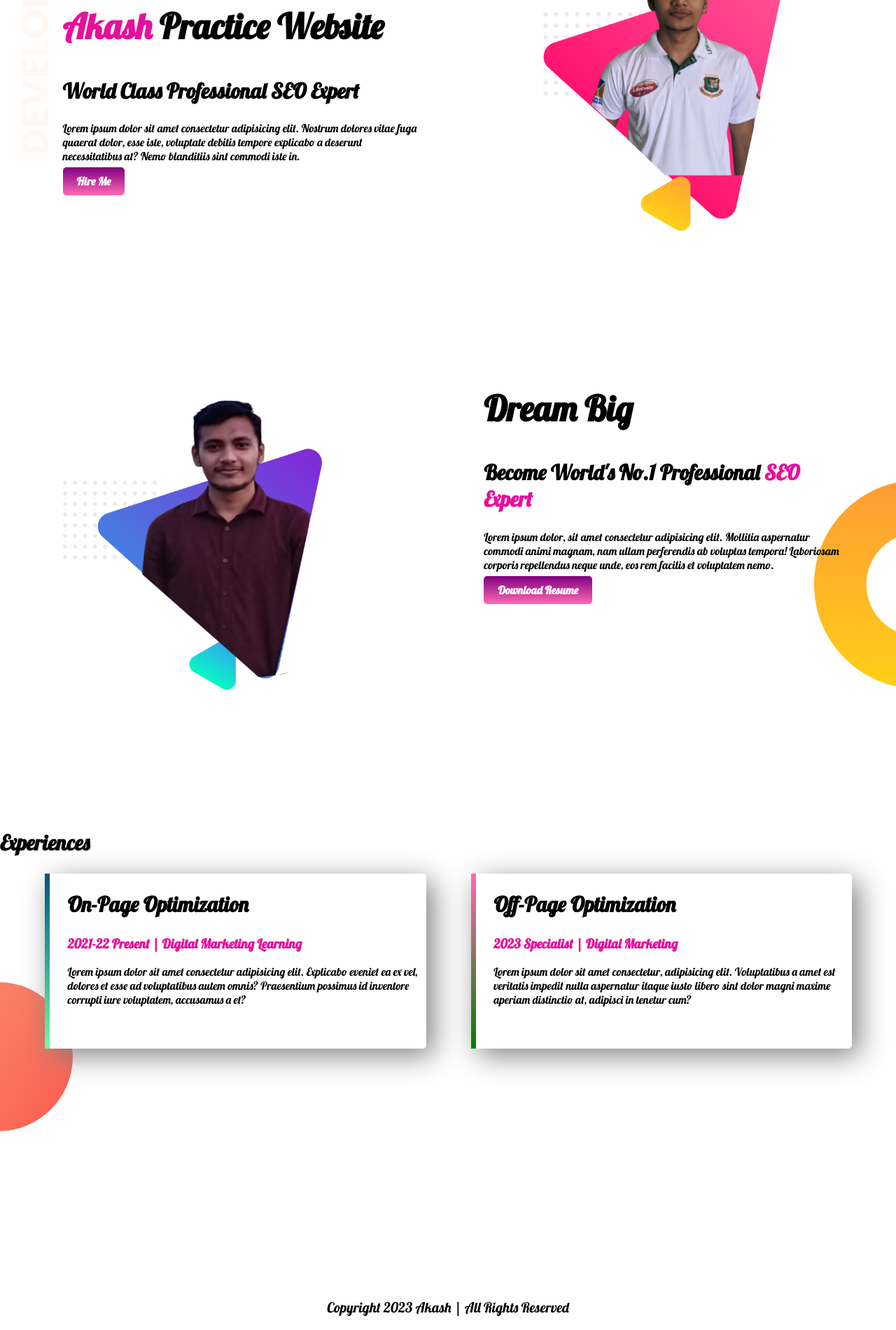
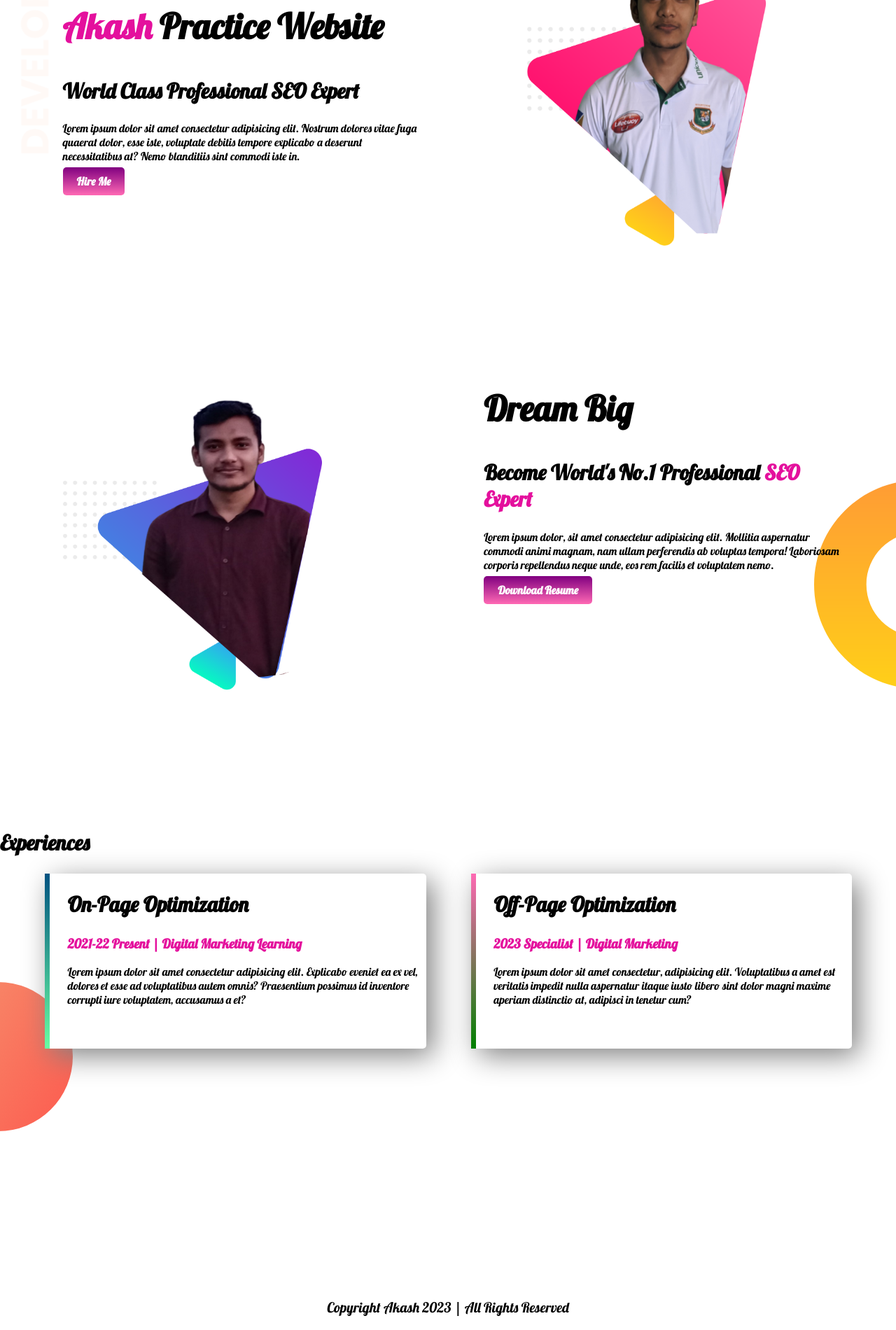
Before and after one commit to abdulmazidakash/web-portfolio-practice, a plain HTML site: page index.html in a window 1280 px wide. Shown: the part 140-2040 px from the top of the page at 70% size. Drawn offline with Linux system fonts and the light colour scheme.

Commit message:
edit iamge

```diff
--- a/index.html
+++ b/index.html
@@ -19,7 +19,7 @@
         <a class="link-button" target="_blank" href="https:www.facebook.com/akashabdulmazid/">Hire Me</a>
     </div>
         <div class="haif-width">
-            <img src="Images/seo.png" alt="">
+            <img src="Images/image 14.png" alt="">
         </div>
    </section>
 
@@ -48,7 +48,7 @@
     </div>
    </section>
    <footer>
-    <p>Copyright 2023 Akash | All Rights Reserved</p>
+    <p>Copyright Akash 2023 | All Rights Reserved</p>
    </footer>
 </body>
 </html>
```
Also changed, not shown: Images/image 14.png (added), Images/image 16 (1).png (added).
